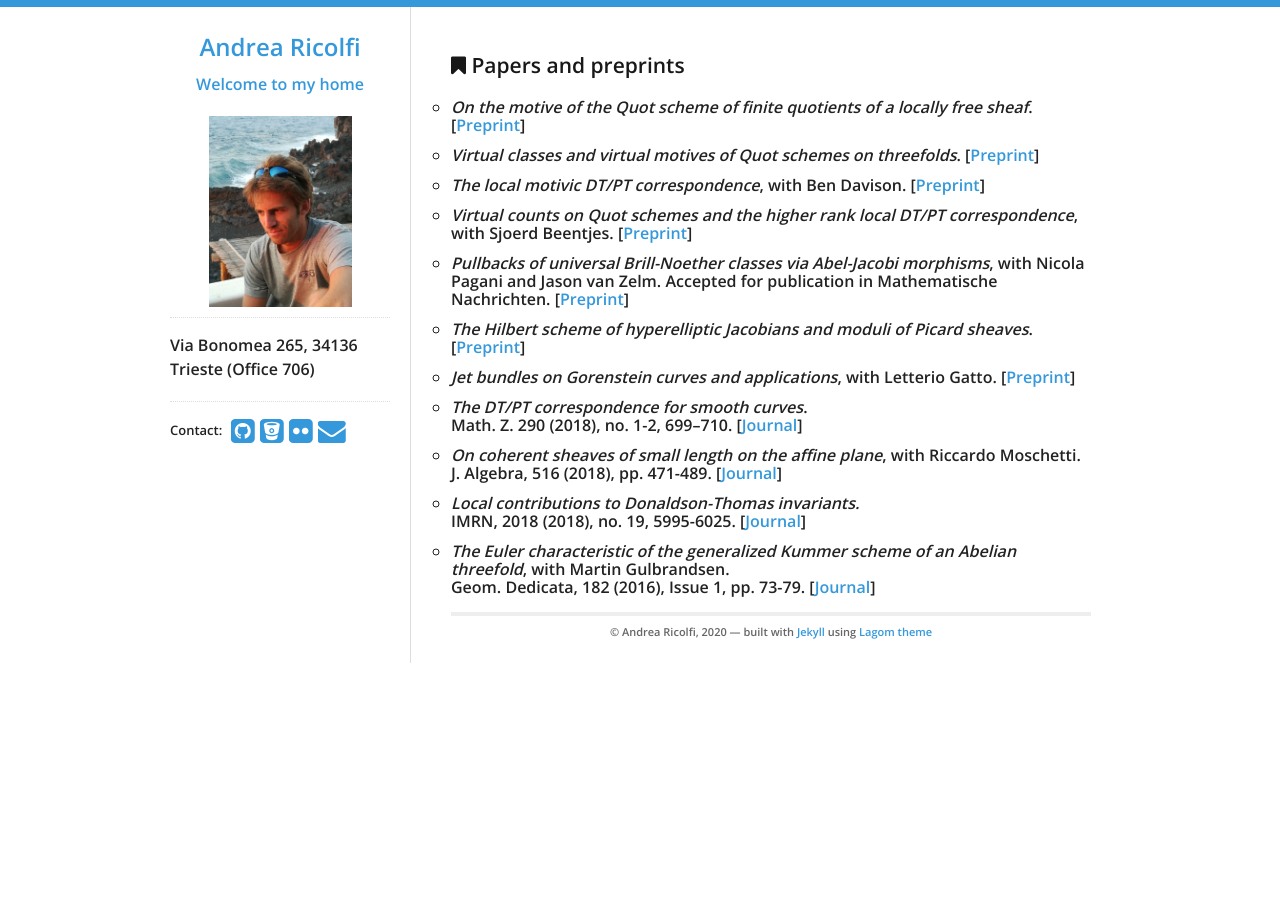
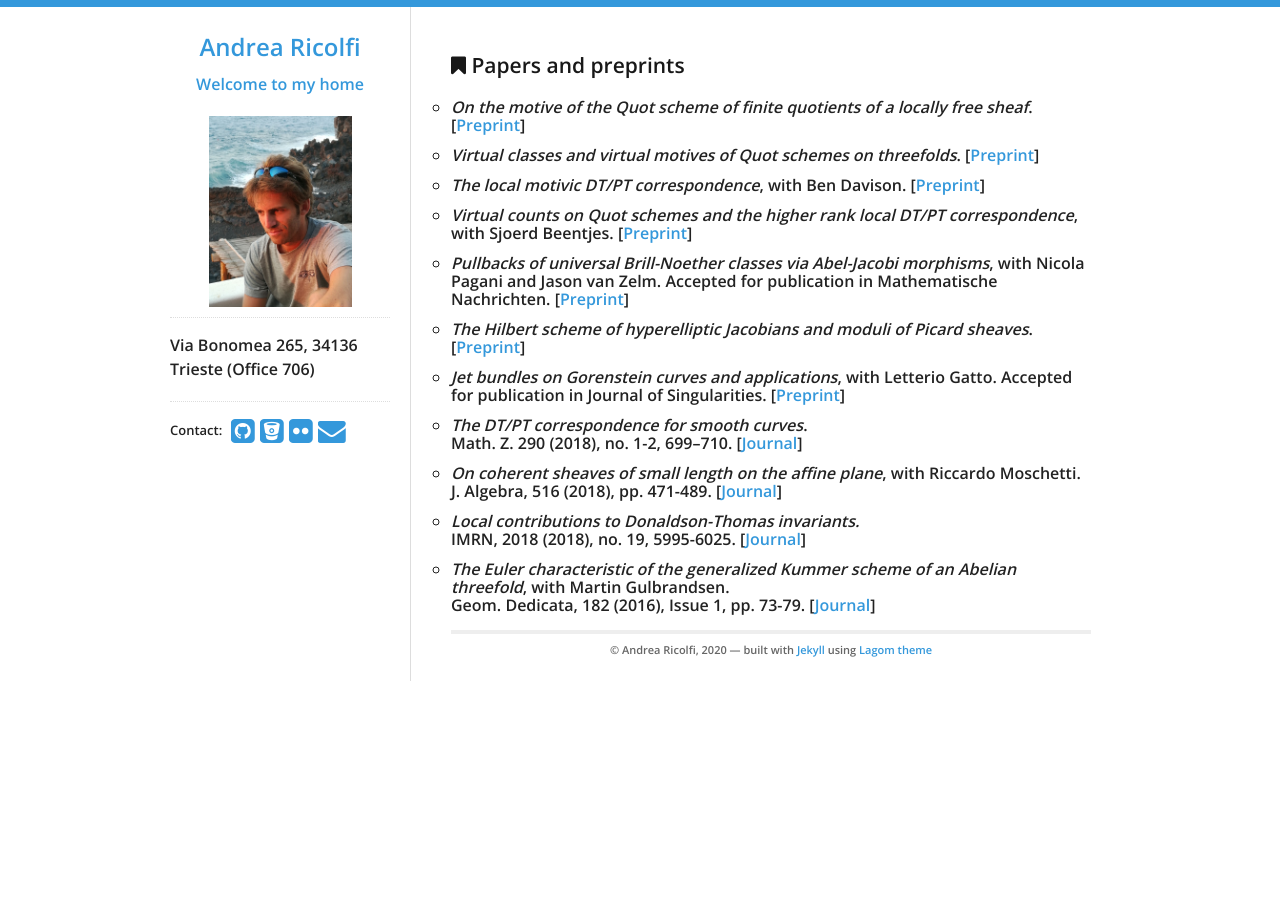
Before and after one commit to atricolfi/atricolfi.github.io, a Jekyll site: the page built from Papers.html, in a window 1280 px wide. Built offline with Jekyll 4.4.1, drawn with Linux system fonts in a browser that asks for light colours.

Commit message:
Update Papers.html

```diff
--- a/Papers.html
+++ b/Papers.html
@@ -14,7 +14,7 @@ title: Blog Posts
 <li><em>Virtual counts on Quot schemes and the higher rank local DT/PT correspondence</em>, with Sjoerd Beentjes. [<a href="https://arxiv.org/abs/1811.09859">Preprint</a>]</li>
 <li><em>Pullbacks of universal Brill-Noether classes via Abel-Jacobi morphisms</em>, with Nicola Pagani and Jason van Zelm. Accepted for publication in Mathematische Nachrichten. [<a href="https://arxiv.org/abs/1809.10668">Preprint</a>]</li>
 <li><em>The Hilbert scheme of hyperelliptic Jacobians and moduli of Picard sheaves</em>. [<a href="https://arxiv.org/abs/1804.08481">Preprint</a>]</li>
-<li><em>Jet bundles on Gorenstein curves and applications</em>, with Letterio Gatto. [<a href="https://arxiv.org/abs/1804.04617">Preprint</a>] </li>
+<li><em>Jet bundles on Gorenstein curves and applications</em>, with Letterio Gatto. Accepted for publication in Journal of Singularities. [<a href="https://arxiv.org/abs/1804.04617">Preprint</a>] </li>
 <li><em>The DT/PT correspondence for smooth curves</em>.<br>
 Math. Z. 290 (2018), no. 1-2, 699–710. [<a href="https://link.springer.com/article/10.1007/s00209-017-2037-2?wt_mc=Internal.Event.1.SEM.ArticleAuthorOnlineFirst">Journal</a>]</li>
 <li><em>On coherent sheaves of small length on the affine plane</em>, with Riccardo Moschetti. <br>
```
